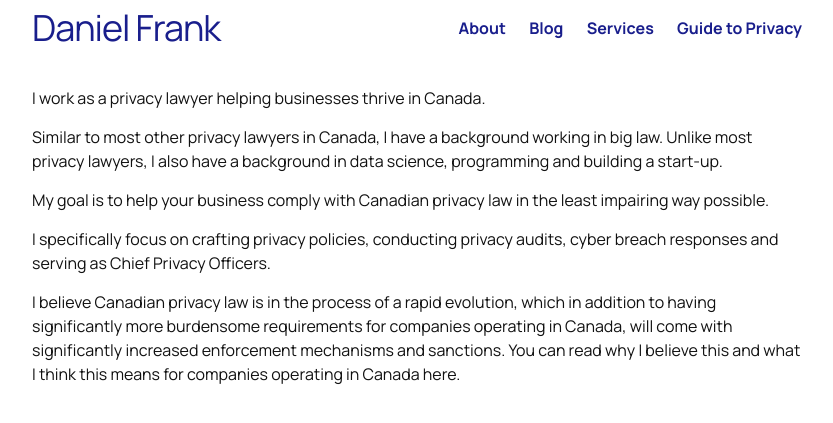
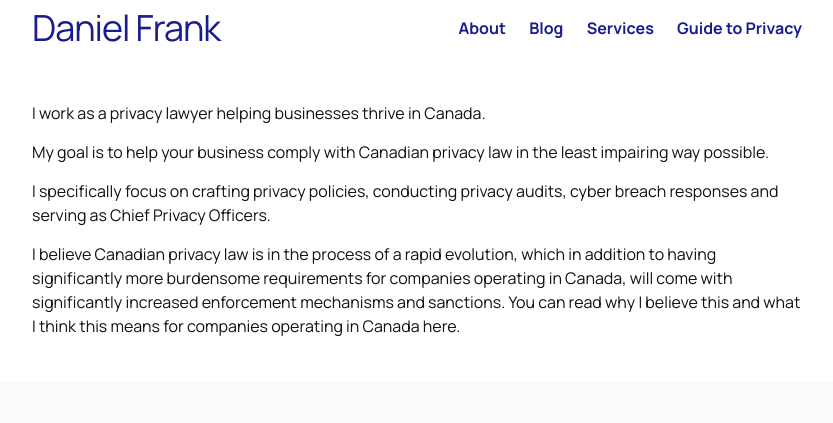
Before and after one commit to DanielmmFrank/Danielmmfrank.github.io, a Jekyll site: the page built from index.html, in a window 1280 px wide. Shown: the top 423 px of the page, without its empty margins (223-1056 px from the left). Built offline with Jekyll 4.4.1, drawn with Linux system fonts in a browser that asks for light colours; some web fonts are replaced.

Commit message:
Update default.html

```diff
--- a/_layouts/default.html
+++ b/_layouts/default.html
@@ -62,10 +62,12 @@
         <div class="page-content">
           <div class="wrapper">
 
+<p>
 
+
+
+</p>
 <p>I work as a privacy lawyer helping businesses thrive in Canada. </p>
-
-<p>Similar to most other privacy lawyers in Canada, I have a background working in big law. Unlike most privacy lawyers, I also have a background in data science, programming and building a start-up. </p>
 
 <p>My goal is to help your business comply with Canadian privacy law in the least impairing way possible. </p>
 
```
